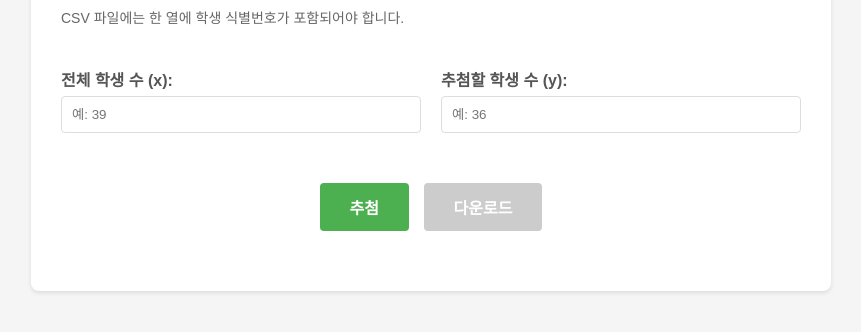
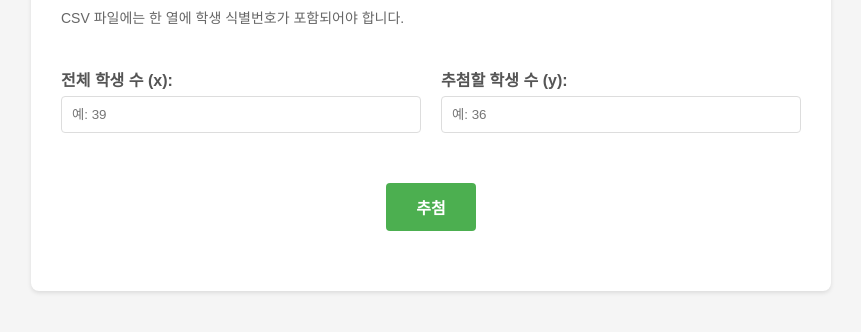
Before and after one commit to pycodinglec/raffle_box, a plain HTML site: page index.html in a window 1280 px wide. Shown: the part 264-596 px from the top of the page, without its empty margins (209-1070 px from the left). Drawn offline with Linux system fonts and the light colour scheme.

Commit message:
Comment out download button in index.html
Comment out the download button in index.html.

```diff
--- a/index.html
+++ b/index.html
@@ -136,7 +136,7 @@
 
         <div class="button-group">
             <button class="btn-draw" id="drawButton" onclick="performDraw()">추첨</button>
-            <button class="btn-download" id="downloadButton" onclick="downloadResults()" disabled>다운로드</button>
+            <!--<button class="btn-download" id="downloadButton" onclick="downloadResults()" disabled>다운로드</button>-->
         </div>
 
         <div class="results" id="resultsSection" style="display: none;">
```
